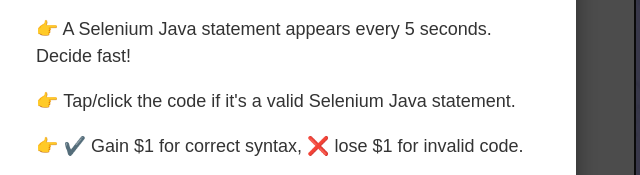
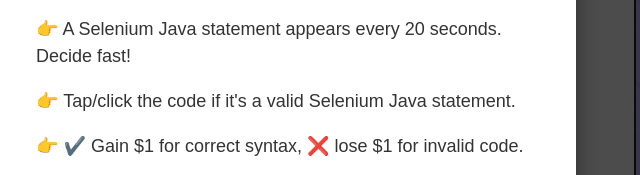
Before and after one commit to TapSpire/SeleniumJava, a plain HTML site: page index.html in a window 1280 px wide. Shown: the part 187-362 px from the top of the page, 364-1004 px from the left. Drawn offline with Linux system fonts and the light colour scheme.

Commit message:
Update index.html

```diff
--- a/index.html
+++ b/index.html
@@ -25,7 +25,7 @@
     <div class="instructions-box">
       <h2>💻 HOW TO PLAY: Tapspire! – Selenium Java Edition</h2>
       <ul>
-        <li>A Selenium Java statement appears every 5 seconds. Decide fast!</li>
+        <li>A Selenium Java statement appears every 20 seconds. Decide fast!</li>
         <li>Tap/click the code if it's a valid Selenium Java statement.</li>
         <li>✔️ Gain $1 for correct syntax, ❌ lose $1 for invalid code.</li>
         <li>🎲 Tap a tile on the grid to gamble its value.</li>
```
